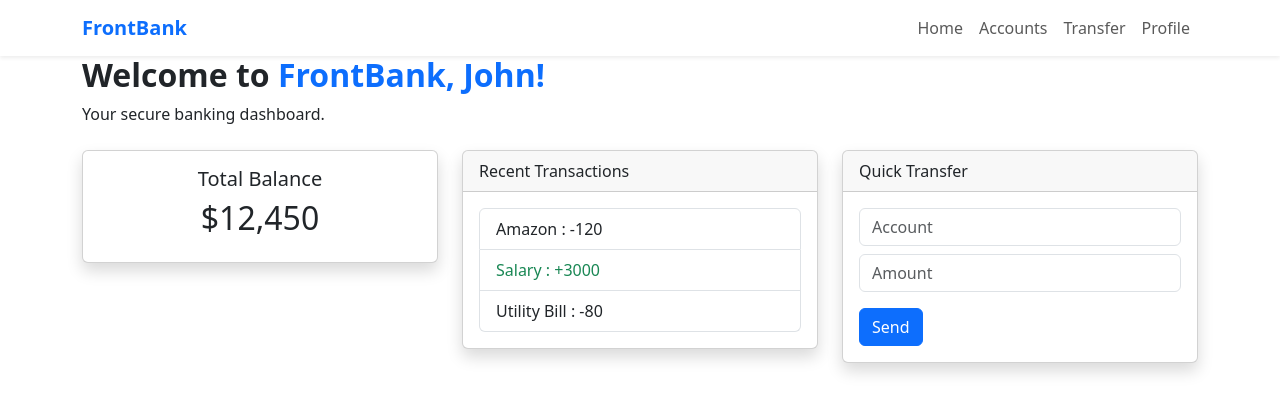
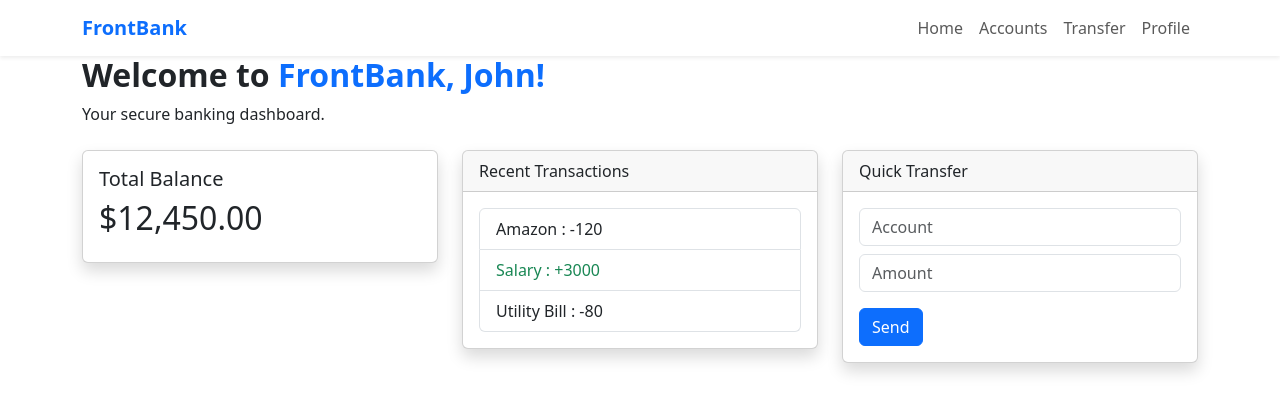
Before and after one commit to Kalyan9912/BANK-APP, a React (Create React App) app in the folder FRONT-END/: page / in a window 1280 px wide. Shown: the top 412 px of the page. Built offline with nearby package versions, Linux system fonts and the light colour scheme.

Commit message:
Update BalanceCard.js

```diff
--- a/FRONT-END/src/components/BalanceCard.js
+++ b/FRONT-END/src/components/BalanceCard.js
@@ -3,17 +3,19 @@ import React from "react";
 function BalanceCard(){
 
   return(
+
     <div className="card balance-card shadow">
 
-      <div className="card-body text-center">
+      <div className="card-body">
 
         <h5>Total Balance</h5>
 
-        <h2>$12,450</h2>
+        <h2>$12,450.00</h2>
 
       </div>
 
     </div>
+
   )
 
 }
```
